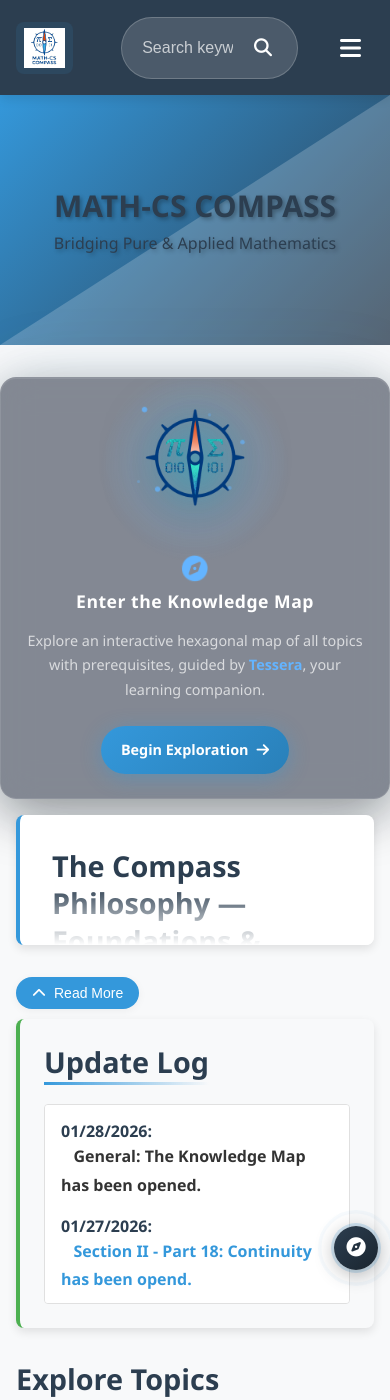
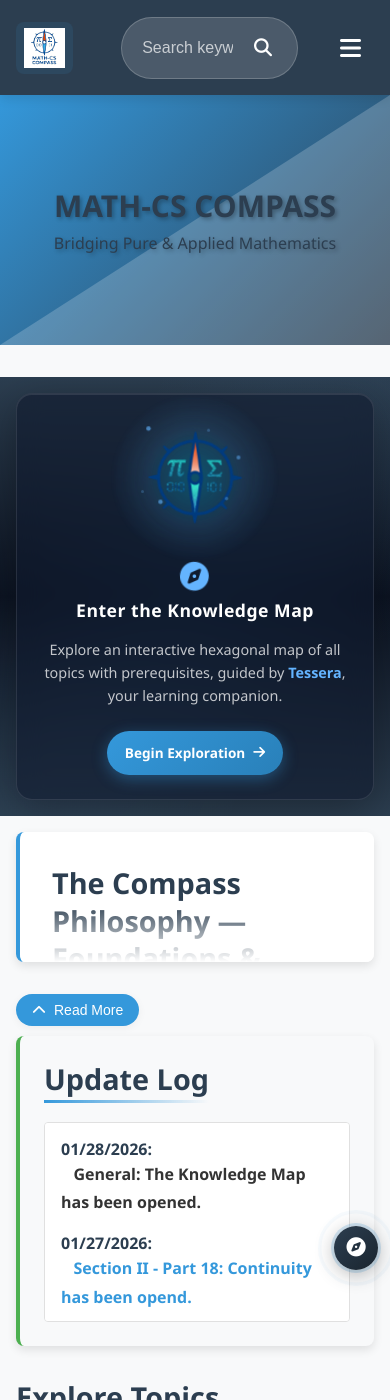
Before and after one commit to Yusukey01/yusukey01.github.io, a Jekyll site: the page built from index.html, in a window 390 px wide and 1400 px high. Built offline with Jekyll 4.4.1, drawn with Linux system fonts in a browser that asks for light colours.

Commit message:
try new home screen

```diff
--- a/css/compass-map-styles.css
+++ b/css/compass-map-styles.css
@@ -2,42 +2,26 @@
  * Add these styles to the END of your existing styles.css
  *
  * Contents:
- * 1. Unified Dark Hero + Gate Section
+ * 1. Compass Gate Section (Hero Entry)
  * 2. Floating Compass Button
  * 3. Map Card Highlight
  * 4. Responsive Adjustments
  * ================================================== */
 
-/* ========== 1. UNIFIED DARK HERO + GATE SECTION ========== */
-
-/* Override the default hero section */
-.hero-section.hero-dark {
-    height: auto;
-    min-height: 100vh;
-    margin-bottom: 0;
+/* ========== 1. COMPASS GATE SECTION ========== */
+.compass-gate-section {
+    padding: 0;
+    margin: 0;
     background: linear-gradient(180deg,
-        #0a0f18 0%,
-        #0b1220 30%,
-        #0d1525 60%,
-        #0b1220 80%,
+        var(--bg-footer) 0%,
+        #0b1220 50%,
         var(--bg-footer) 100%
     );
+    overflow: hidden;
     position: relative;
-    display: flex;
-    flex-direction: column;
-    justify-content: center;
-    align-items: center;
-    padding: 60px 20px 40px;
-    overflow: hidden;
 }
 
-/* Remove the default triangle overlay */
-.hero-section.hero-dark::before {
-    display: none;
-}
-
-/* Cosmic background effects */
-.hero-section.hero-dark::after {
+.compass-gate-section::before {
     content: '';
     position: absolute;
     top: 0;
@@ -45,100 +29,18 @@
     right: 0;
     bottom: 0;
     background:
-        radial-gradient(ellipse at 50% 30%, rgba(52, 152, 219, 0.08) 0%, transparent 50%),
-        radial-gradient(ellipse at 20% 70%, rgba(100, 180, 255, 0.05) 0%, transparent 40%),
-        radial-gradient(ellipse at 80% 60%, rgba(100, 180, 255, 0.04) 0%, transparent 35%),
-        radial-gradient(ellipse at 60% 90%, rgba(52, 152, 219, 0.06) 0%, transparent 45%);
+        radial-gradient(ellipse at 50% 50%, rgba(52, 152, 219, 0.08) 0%, transparent 60%),
+        radial-gradient(ellipse at 20% 80%, rgba(100, 180, 255, 0.05) 0%, transparent 40%),
+        radial-gradient(ellipse at 80% 20%, rgba(100, 180, 255, 0.05) 0%, transparent 40%);
     pointer-events: none;
-    z-index: 0;
 }
 
-/* Subtle star-like particles */
-.hero-dark-particles {
-    position: absolute;
-    top: 0;
-    left: 0;
-    right: 0;
-    bottom: 0;
-    overflow: hidden;
-    pointer-events: none;
-    z-index: 0;
-}
-
-.hero-dark-particles span {
-    position: absolute;
-    width: 2px;
-    height: 2px;
-    background: rgba(255, 255, 255, 0.6);
-    border-radius: 50%;
-    animation: starTwinkle 4s ease-in-out infinite;
-}
-
-.hero-dark-particles span:nth-child(1) { top: 10%; left: 15%; animation-delay: 0s; }
-.hero-dark-particles span:nth-child(2) { top: 20%; left: 85%; animation-delay: 0.5s; }
-.hero-dark-particles span:nth-child(3) { top: 35%; left: 5%; animation-delay: 1s; }
-.hero-dark-particles span:nth-child(4) { top: 45%; left: 92%; animation-delay: 1.5s; }
-.hero-dark-particles span:nth-child(5) { top: 60%; left: 25%; animation-delay: 2s; }
-.hero-dark-particles span:nth-child(6) { top: 75%; left: 78%; animation-delay: 2.5s; }
-.hero-dark-particles span:nth-child(7) { top: 85%; left: 45%; animation-delay: 3s; }
-.hero-dark-particles span:nth-child(8) { top: 15%; left: 55%; animation-delay: 3.5s; }
-.hero-dark-particles span:nth-child(9) { top: 50%; left: 10%; animation-delay: 0.8s; }
-.hero-dark-particles span:nth-child(10) { top: 30%; left: 70%; animation-delay: 1.8s; }
-.hero-dark-particles span:nth-child(11) { top: 70%; left: 35%; animation-delay: 2.8s; }
-.hero-dark-particles span:nth-child(12) { top: 90%; left: 65%; animation-delay: 0.3s; }
-
-@keyframes starTwinkle {
-    0%, 100% { opacity: 0.3; transform: scale(1); }
-    50% { opacity: 1; transform: scale(1.5); }
-}
-
-/* Hero content wrapper */
-.hero-dark-content {
+.compass-gate-container {
+    max-width: 900px;
+    margin: 0 auto;
+    padding: var(--spacing-xl) var(--spacing-lg);
     position: relative;
     z-index: 1;
-    text-align: center;
-    width: 100%;
-    max-width: 1000px;
-}
-
-/* Title styling for dark hero */
-.hero-section.hero-dark .webpage-name {
-    font-size: clamp(32px, 8vw, 56px);
-    font-weight: 700;
-    margin: 0 0 var(--spacing-xl) 0;
-    padding: 0;
-    color: #fff;
-    text-shadow: 0 0 40px rgba(52, 152, 219, 0.5), 0 2px 10px rgba(0, 0, 0, 0.5);
-    letter-spacing: 2px;
-    background: linear-gradient(135deg, #fff 0%, #a0c4ff 50%, #fff 100%);
-    background-size: 200% auto;
-    -webkit-background-clip: text;
-    -webkit-text-fill-color: transparent;
-    background-clip: text;
-    animation: titleShimmer 4s linear infinite;
-}
-
-@keyframes titleShimmer {
-    0% { background-position: 0% center; }
-    100% { background-position: 200% center; }
-}
-
-.hero-section.hero-dark .subheading {
-    display: block;
-    font-size: clamp(14px, 3vw, 22px);
-    font-weight: 400;
-    margin-top: var(--spacing-sm);
-    background: none;
-    -webkit-text-fill-color: rgba(255, 255, 255, 0.7);
-    text-shadow: none;
-    letter-spacing: 1px;
-}
-
-/* Integrated Gate Card */
-.compass-gate-integrated {
-    width: 100%;
-    max-width: 850px;
-    margin: 0 auto;
 }
 
 .compass-gate-link {
@@ -147,17 +49,16 @@
     align-items: center;
     gap: var(--spacing-xl);
     padding: var(--spacing-xl);
-    background: rgba(15, 25, 45, 0.5);
-    backdrop-filter: blur(16px);
-    -webkit-backdrop-filter: blur(16px);
+    background: rgba(15, 25, 45, 0.6);
+    backdrop-filter: blur(12px);
+    -webkit-backdrop-filter: blur(12px);
     border: 1px solid rgba(255, 255, 255, 0.1);
-    border-radius: 24px;
+    border-radius: 20px;
     text-decoration: none;
     color: #e0e0e0;
     transition: all 0.4s cubic-bezier(0.4, 0, 0.2, 1);
     box-shadow:
-        0 15px 50px rgba(0, 0, 0, 0.4),
-        0 0 80px rgba(52, 152, 219, 0.1),
+        0 10px 40px rgba(0, 0, 0, 0.3),
         inset 0 1px 0 rgba(255, 255, 255, 0.1);
     position: relative;
     overflow: hidden;
@@ -172,18 +73,18 @@
     height: 100%;
     background: linear-gradient(90deg,
         transparent,
-        rgba(100, 180, 255, 0.08),
+        rgba(100, 180, 255, 0.1),
         transparent
     );
-    transition: left 0.7s ease;
+    transition: left 0.6s ease;
 }
 
 .compass-gate-link:hover {
-    transform: translateY(-6px);
+    transform: translateY(-4px);
     border-color: rgba(100, 180, 255, 0.4);
     box-shadow:
-        0 25px 70px rgba(0, 0, 0, 0.5),
-        0 0 100px rgba(52, 152, 219, 0.2),
+        0 20px 60px rgba(0, 0, 0, 0.4),
+        0 0 40px rgba(100, 180, 255, 0.15),
         inset 0 1px 0 rgba(255, 255, 255, 0.15);
     text-decoration: none;
     color: #fff;
@@ -196,8 +97,8 @@
 /* Gate Visual (Left Side) */
 .gate-visual {
     position: relative;
-    width: 200px;
-    height: 200px;
+    width: 180px;
+    height: 180px;
     flex-shrink: 0;
 }
 
@@ -206,13 +107,12 @@
     top: 50%;
     left: 50%;
     transform: translate(-50%, -50%);
-    width: 260px;
-    height: 260px;
+    width: 220px;
+    height: 220px;
     border-radius: 50%;
     background: radial-gradient(circle,
-        rgba(0, 180, 220, 0.25) 0%,
-        rgba(52, 152, 219, 0.15) 30%,
-        rgba(100, 180, 255, 0.08) 50%,
+        rgba(0, 180, 220, 0.2) 0%,
+        rgba(100, 180, 255, 0.1) 40%,
         transparent 70%
     );
     animation: gateGlowPulse 3s ease-in-out infinite;
@@ -222,10 +122,10 @@
 @keyframes gateGlowPulse {
     0%, 100% {
         transform: translate(-50%, -50%) scale(1);
-        opacity: 0.7;
+        opacity: 0.6;
     }
     50% {
-        transform: translate(-50%, -50%) scale(1.2);
+        transform: translate(-50%, -50%) scale(1.15);
         opacity: 1;
     }
 }
@@ -235,28 +135,26 @@
     top: 50%;
     left: 50%;
     transform: translate(-50%, -50%);
-    width: 160px;
-    height: 160px;
-    animation: gateFloat 5s ease-in-out infinite;
+    width: 150px;
+    height: 150px;
+    animation: gateFloat 4s ease-in-out infinite;
 }
 
 @keyframes gateFloat {
     0%, 100% { transform: translate(-50%, -50%) translateY(0) rotate(0deg); }
-    25% { transform: translate(-50%, -50%) translateY(-6px) rotate(2deg); }
-    50% { transform: translate(-50%, -50%) translateY(-10px) rotate(0deg); }
-    75% { transform: translate(-50%, -50%) translateY(-6px) rotate(-2deg); }
+    50% { transform: translate(-50%, -50%) translateY(-8px) rotate(3deg); }
 }
 
 .gate-portal-image {
     width: 100%;
     height: 100%;
     object-fit: contain;
-    filter: drop-shadow(0 0 25px rgba(0, 180, 220, 0.5));
+    filter: drop-shadow(0 0 20px rgba(0, 180, 220, 0.4));
     transition: filter 0.4s ease;
 }
 
 .compass-gate-link:hover .gate-portal-image {
-    filter: drop-shadow(0 0 40px rgba(100, 180, 255, 0.7));
+    filter: drop-shadow(0 0 30px rgba(100, 180, 255, 0.6));
 }
 
 /* Floating Particles */
@@ -292,11 +190,11 @@
 @keyframes particleFloat {
     0%, 100% {
         transform: translateY(0) scale(1);
-        opacity: 0.4;
+        opacity: 0.3;
     }
     50% {
-        transform: translateY(-20px) scale(1.8);
-        opacity: 1;
+        transform: translateY(-15px) scale(1.5);
+        opacity: 0.8;
     }
 }
 
@@ -307,7 +205,7 @@
 }
 
 .gate-title {
-    font-size: 1.5rem;
+    font-size: 1.6rem;
     font-weight: 700;
     margin: 0 0 var(--spacing-sm) 0;
     color: #fff;
@@ -322,7 +220,7 @@
 }
 
 .gate-title i {
-    font-size: 1.3rem;
+    font-size: 1.4rem;
     color: #64b4ff;
     animation: compassSpin 8s linear infinite;
 }
@@ -337,8 +235,8 @@
 
 .gate-description {
     font-size: 1rem;
-    line-height: 1.7;
-    color: rgba(255, 255, 255, 0.7);
+    line-height: 1.6;
+    color: rgba(255, 255, 255, 0.75);
     margin-bottom: var(--spacing-md);
 }
 
@@ -350,14 +248,14 @@
     display: inline-flex;
     align-items: center;
     gap: var(--spacing-xs);
-    padding: 14px 28px;
+    padding: 12px 24px;
     background: linear-gradient(135deg, #3498db 0%, #2980b9 100%);
     border-radius: var(--border-radius-pill);
     font-weight: 600;
-    font-size: 1rem;
+    font-size: 0.95rem;
     color: #fff;
     transition: all 0.3s ease;
-    box-shadow: 0 4px 20px rgba(52, 152, 219, 0.4);
+    box-shadow: 0 4px 15px rgba(52, 152, 219, 0.4);
 }
 
 .gate-cta i {
@@ -366,37 +264,12 @@
 
 .compass-gate-link:hover .gate-cta {
     background: linear-gradient(135deg, #4aa3e8 0%, #3498db 100%);
-    box-shadow: 0 8px 30px rgba(52, 152, 219, 0.5);
+    box-shadow: 0 6px 20px rgba(52, 152, 219, 0.5);
+    transform: translateX(4px);
 }
 
 .compass-gate-link:hover .gate-cta i {
     transform: translateX(4px);
-}
-
-/* Scroll indicator */
-.scroll-indicator {
-    position: absolute;
-    bottom: 30px;
-    left: 50%;
-    transform: translateX(-50%);
-    display: flex;
-    flex-direction: column;
-    align-items: center;
-    gap: 8px;
-    color: rgba(255, 255, 255, 0.5);
-    font-size: 0.8rem;
-    letter-spacing: 1px;
-    animation: scrollBounce 2s ease-in-out infinite;
-    z-index: 1;
-}
-
-.scroll-indicator i {
-    font-size: 1.2rem;
-}
-
-@keyframes scrollBounce {
-    0%, 100% { transform: translateX(-50%) translateY(0); opacity: 0.5; }
-    50% { transform: translateX(-50%) translateY(8px); opacity: 1; }
 }
 
 
@@ -513,11 +386,10 @@
 
 /* ========== 3. MAP CARD HIGHLIGHT ========== */
 .card-map-highlight {
-    background: linear-gradient(135deg, #1a2530 0%, #0f1a25 100%);
+    background: linear-gradient(135deg, #f8fbff 0%, #e8f4fd 100%);
     border: 2px solid rgba(52, 152, 219, 0.3);
     position: relative;
     overflow: hidden;
-    color: #e0e0e0;
 }
 
 .card-map-highlight::before {
@@ -527,29 +399,19 @@
     left: 0;
     right: 0;
     height: 4px;
-    background: linear-gradient(90deg, #3498db, #2ecc71, #e67e22, #6a1b9a, #ef6c00);
+    background: linear-gradient(90deg, #3498db, #2ecc71, #e67e22);
 }
 
 .card-map-highlight:hover {
     border-color: rgba(52, 152, 219, 0.6);
     box-shadow:
         0 10px 30px rgba(52, 152, 219, 0.2),
-        0 0 40px rgba(52, 152, 219, 0.1);
-    transform: translateY(-8px);
+        var(--shadow-lg);
 }
 
 .card-map-highlight .card-icon {
-    color: #64b4ff;
+    color: #2c3e50;
     font-size: 2.8rem;
-}
-
-.card-map-highlight h3,
-.card-map-highlight h3 a {
-    color: #fff;
-}
-
-.card-map-highlight p {
-    color: rgba(255, 255, 255, 0.7);
 }
 
 .card-badge-map {
@@ -569,9 +431,8 @@
 
 /* Tablet */
 @media (max-width: 992px) {
-    .hero-section.hero-dark {
-        min-height: auto;
-        padding: 80px 20px 60px;
+    .compass-gate-container {
+        padding: var(--spacing-lg) var(--spacing-md);
     }
 
     .compass-gate-link {
@@ -580,26 +441,22 @@
     }
 
     .gate-visual {
-        width: 160px;
-        height: 160px;
+        width: 150px;
+        height: 150px;
     }
 
     .gate-glow {
-        width: 200px;
-        height: 200px;
+        width: 180px;
+        height: 180px;
     }
 
     .gate-image-wrapper {
-        width: 130px;
-        height: 130px;
+        width: 120px;
+        height: 120px;
     }
 
     .gate-title {
-        font-size: 1.3rem;
-    }
-
-    .scroll-indicator {
-        display: none;
+        font-size: 1.4rem;
     }
 
     .floating-compass-btn {
@@ -613,12 +470,12 @@
 
 /* Mobile */
 @media (max-width: 768px) {
-    .hero-section.hero-dark {
-        padding: 60px 16px 50px;
+    .compass-gate-section {
+        padding: 0;
     }
 
-    .hero-section.hero-dark .webpage-name {
-        letter-spacing: 1px;
+    .compass-gate-container {
+        padding: var(--spacing-md) var(--spacing-sm);
     }
 
     .compass-gate-link {
@@ -626,22 +483,21 @@
         text-align: center;
         gap: var(--spacing-md);
         padding: var(--spacing-lg) var(--spacing-md);
-        border-radius: 20px;
     }
 
     .gate-visual {
-        width: 150px;
-        height: 150px;
+        width: 140px;
+        height: 140px;
     }
 
     .gate-glow {
-        width: 190px;
-        height: 190px;
+        width: 170px;
+        height: 170px;
     }
 
     .gate-image-wrapper {
-        width: 120px;
-        height: 120px;
+        width: 110px;
+        height: 110px;
     }
 
     .gate-content {
@@ -649,7 +505,7 @@
     }
 
     .gate-title {
-        font-size: 1.2rem;
+        font-size: 1.25rem;
         justify-content: center;
     }
 
@@ -658,8 +514,8 @@
     }
 
     .gate-cta {
-        padding: 12px 24px;
-        font-size: 0.95rem;
+        padding: 10px 20px;
+        font-size: 0.9rem;
     }
 
     /* Floating button adjustments */
@@ -682,20 +538,12 @@
         width: 3px;
         height: 3px;
     }
-
-    .hero-dark-particles span:nth-child(n+9) {
-        display: none;
-    }
 }
 
 /* Small Mobile */
 @media (max-width: 480px) {
-    .hero-section.hero-dark {
-        padding: 50px 12px 40px;
-    }
-
-    .compass-gate-integrated {
-        padding: 0 4px;
+    .compass-gate-container {
+        padding: var(--spacing-sm);
     }
 
     .compass-gate-link {
@@ -704,18 +552,18 @@
     }
 
     .gate-visual {
-        width: 130px;
-        height: 130px;
+        width: 120px;
+        height: 120px;
     }
 
     .gate-glow {
-        width: 160px;
-        height: 160px;
+        width: 150px;
+        height: 150px;
     }
 
     .gate-image-wrapper {
-        width: 100px;
-        height: 100px;
+        width: 95px;
+        height: 95px;
     }
 
     .gate-title {
@@ -725,7 +573,7 @@
     }
 
     .gate-title i {
-        font-size: 1.6rem;
+        font-size: 1.8rem;
     }
 
     .gate-description {
@@ -733,8 +581,8 @@
     }
 
     .gate-cta {
-        padding: 11px 20px;
-        font-size: 0.9rem;
+        padding: 10px 18px;
+        font-size: 0.85rem;
     }
 
     .floating-compass-btn {
@@ -749,10 +597,6 @@
     .gate-particles span:nth-child(n+7) {
         display: none;
     }
-
-    .hero-dark-particles span:nth-child(n+7) {
-        display: none;
-    }
 }
 
 /* Reduced motion preference */
@@ -760,11 +604,8 @@
     .gate-glow,
     .gate-image-wrapper,
     .gate-particles span,
-    .hero-dark-particles span,
     .gate-title i,
-    .floating-btn-pulse,
-    .scroll-indicator,
-    .hero-section.hero-dark .webpage-name {
+    .floating-btn-pulse {
         animation: none;
     }
 
@@ -775,3 +616,15 @@
         transition: none;
     }
 }
+
+/* Dark mode support (if you add it later) */
+@media (prefers-color-scheme: dark) {
+    .card-map-highlight {
+        background: linear-gradient(135deg, #1a2530 0%, #0f1a25 100%);
+        border-color: rgba(52, 152, 219, 0.4);
+    }
+
+    .card-map-highlight .card-icon {
+        color: #64b4ff;
+    }
+}
```
